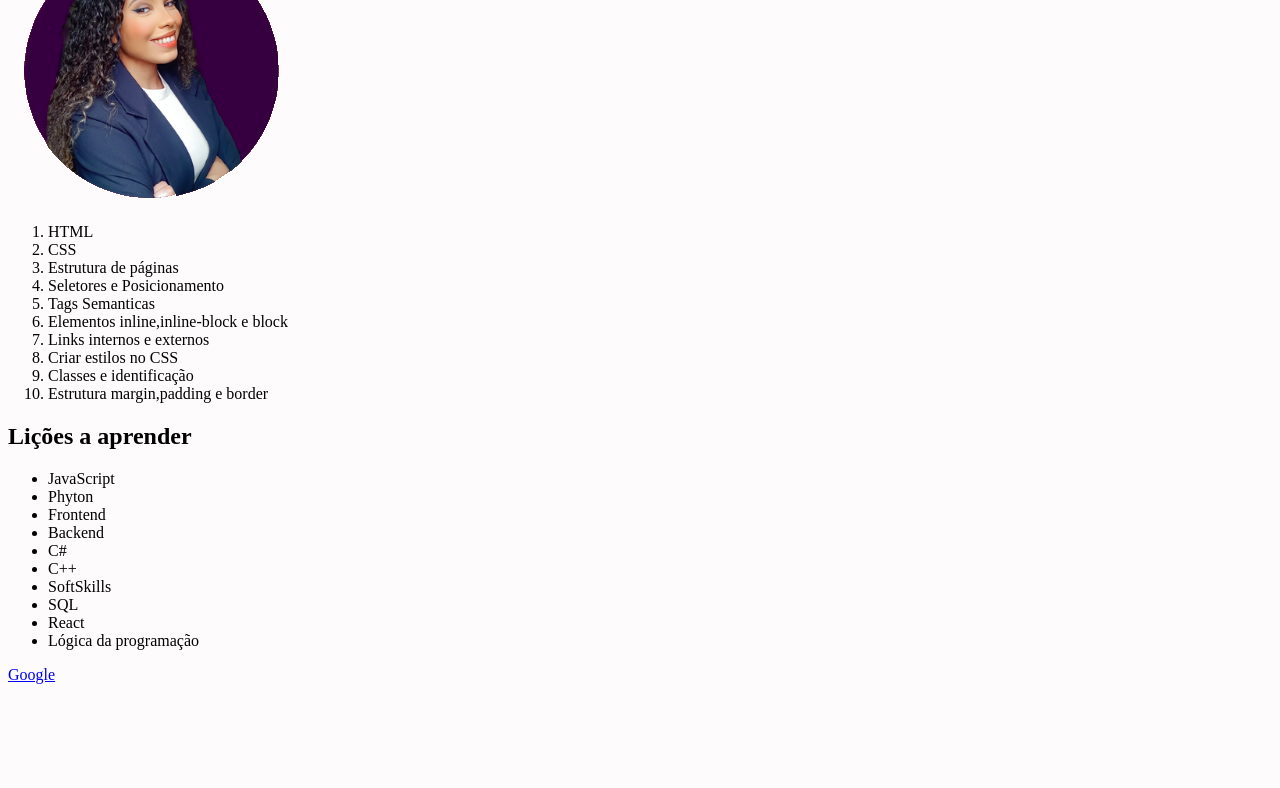
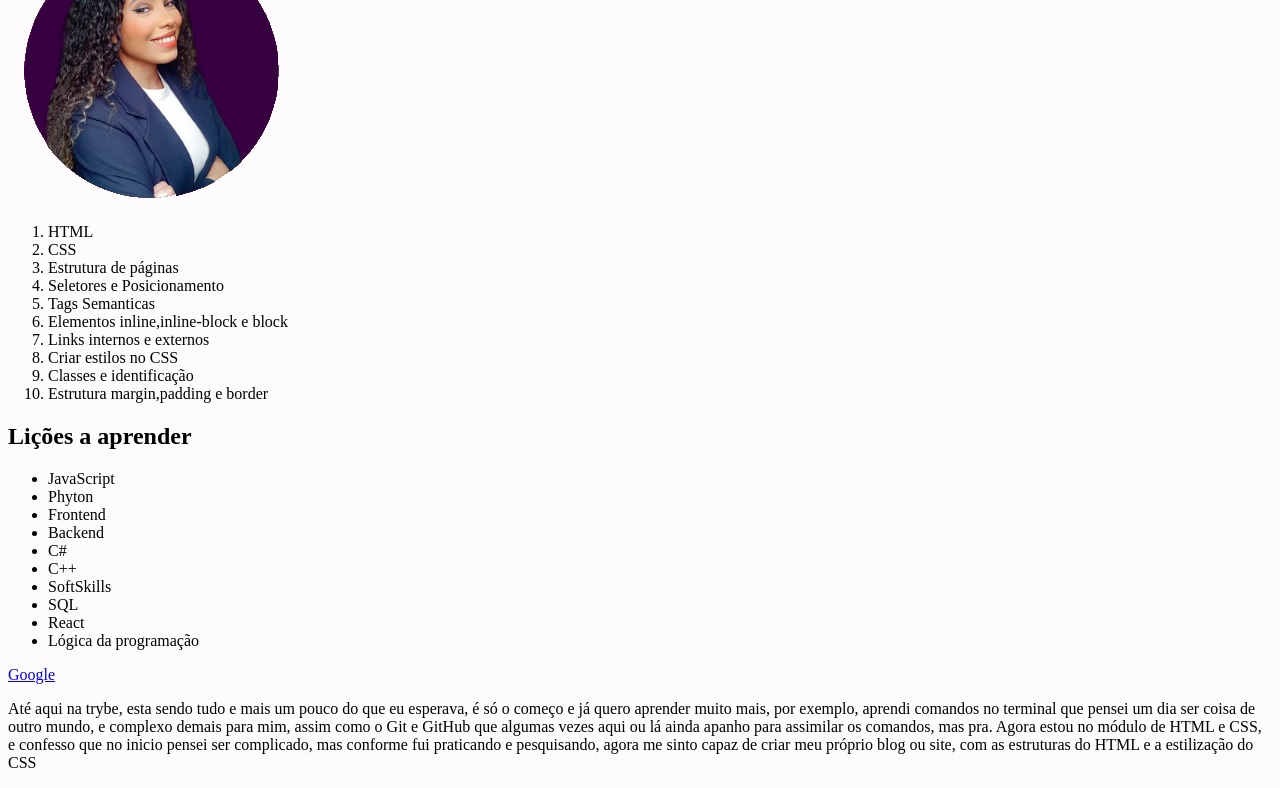
Before and after one commit to raquelsscode/Lessons-Learned, a website: page index.html in a window 1280 px wide. Shown: the part 79-867 px from the top of the page. Before the commit the page ends 800 px from the top, so only its background shows below. Drawn offline with Linux system fonts and the light colour scheme.

Commit message:
Adicionado requisito 8

```diff
--- a/index.html
+++ b/index.html
@@ -45,6 +45,10 @@
             </ul>
             <a href="https://www.google.com.br/" target="_blank">Google</a>
         </section>
+        <article>
+            <p>Até aqui na trybe, esta sendo tudo e mais um pouco do que eu esperava, é só o começo e já quero aprender muito mais, por exemplo, aprendi comandos no terminal que pensei um dia ser coisa de outro mundo, e complexo demais para mim, assim como o Git e GitHub que algumas vezes aqui ou lá ainda apanho para assimilar os comandos, mas pra. Agora estou no módulo de HTML e CSS, e confesso que no inicio pensei ser complicado, mas conforme fui praticando e pesquisando, agora me sinto capaz de criar meu próprio blog ou site, com as estruturas do HTML e a estilização do CSS</p>
+
+        </article>
     </main>
     <footer id="rodape">
 
```
